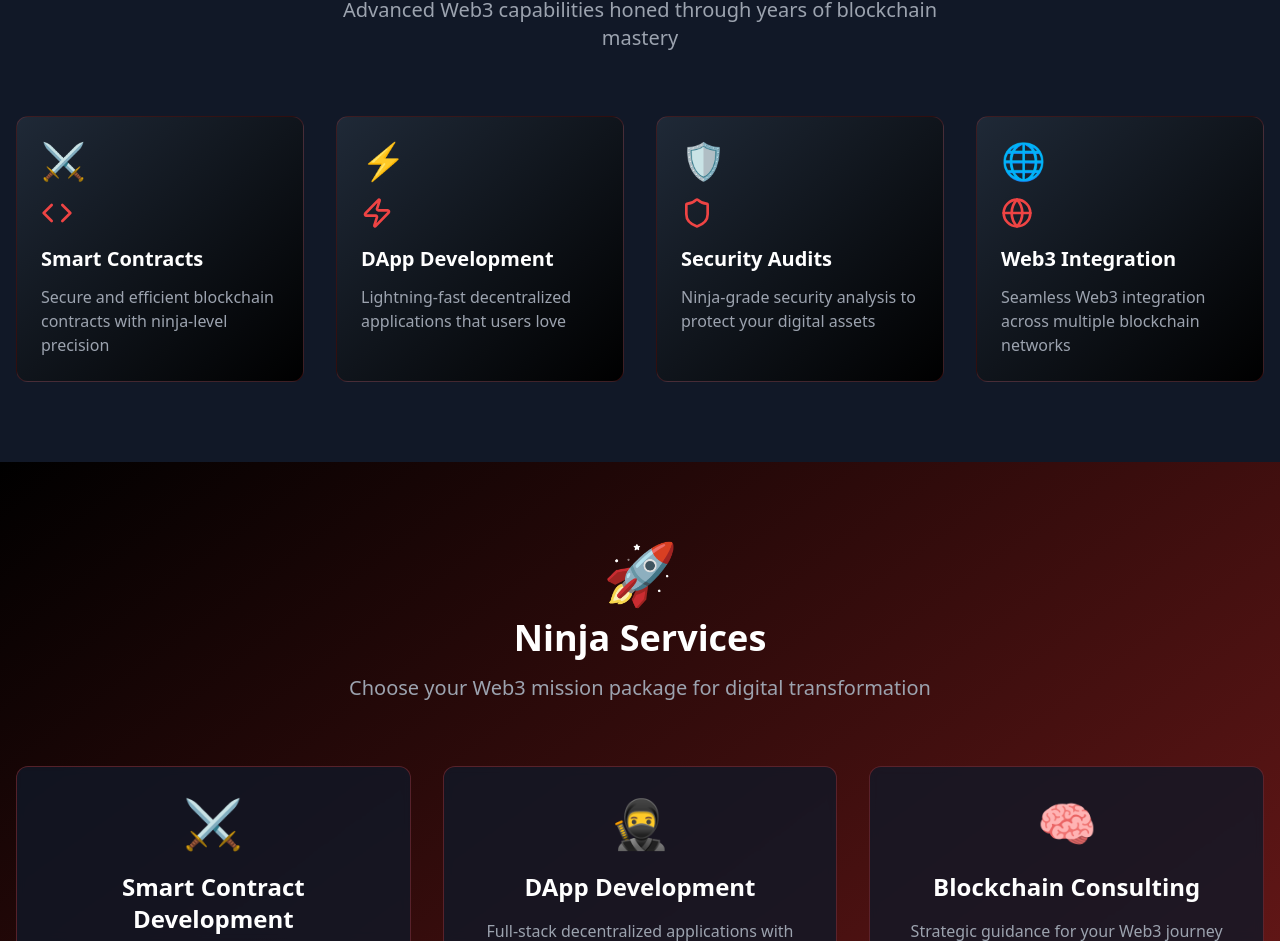
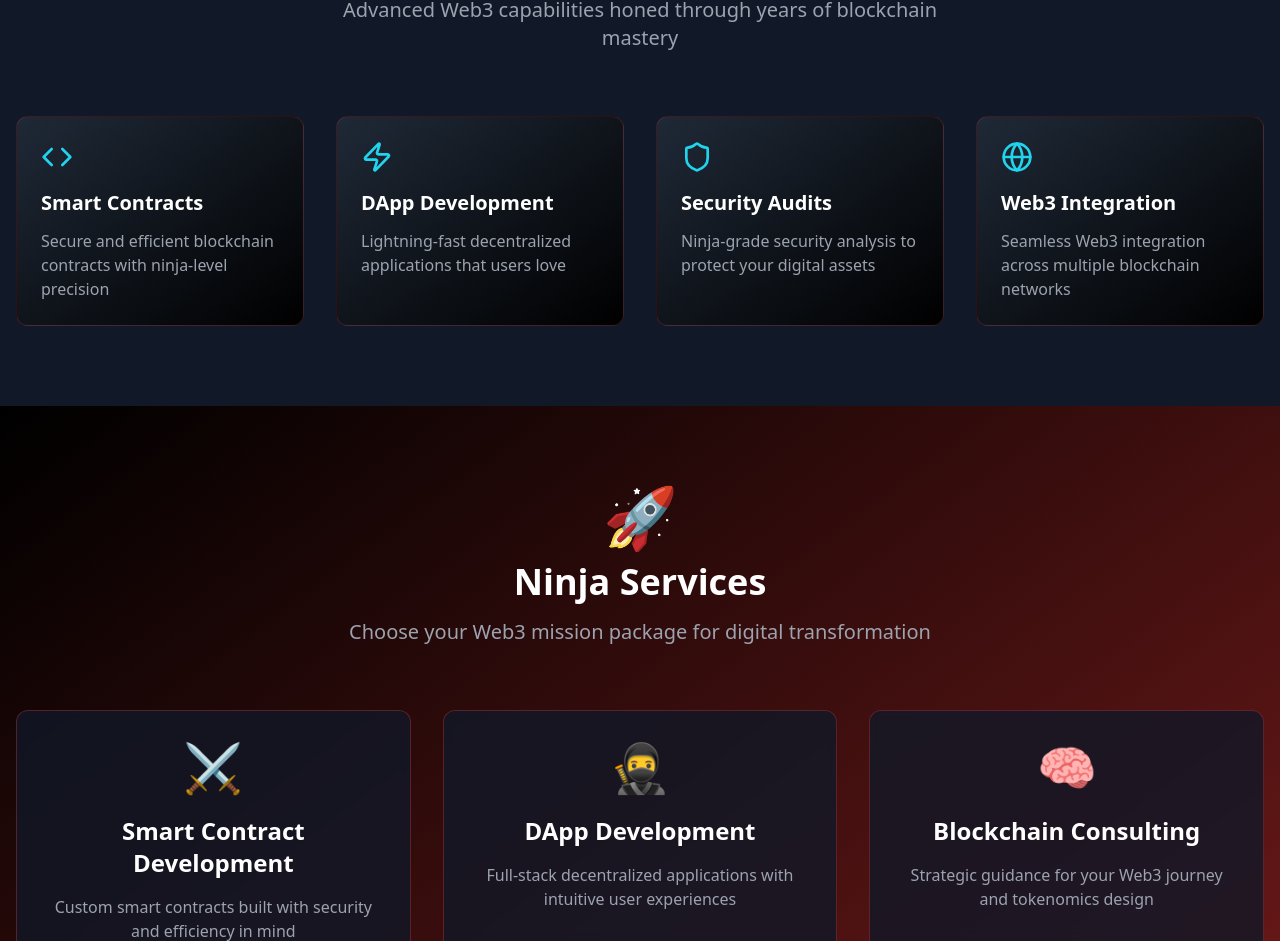
Before and after one commit to xdemocle/cosmic-mobile-voyage, a React (Vite) app: page / in a window 1280 px wide. Shown: the part 1016-1957 px from the top of the page. Built offline with nearby package versions, Linux system fonts and the light colour scheme.

Commit message:
feat: remove emoji from features

```diff
--- a/src/components/Features.tsx
+++ b/src/components/Features.tsx
@@ -46,8 +46,7 @@ export const Features = () => {
               key={index}
               className="bg-gradient-to-br from-gray-800 to-black p-6 rounded-xl border border-red-500/20 hover:border-red-500 transition-all duration-300 hover:scale-105 hover:shadow-xl hover:shadow-red-500/20"
             >
-              <div className="text-4xl mb-4">{feature.emoji}</div>
-              <feature.icon className="h-8 w-8 text-red-500 mb-4" />
+              <feature.icon className="h-8 w-8 text-cyan-400 mb-4" />
               <h3 className="text-xl font-semibold text-white mb-3">{feature.title}</h3>
               <p className="text-gray-400">{feature.description}</p>
             </div>
```
Also changed, not shown: 1 other file (tests, documents, lock files or other folders).
